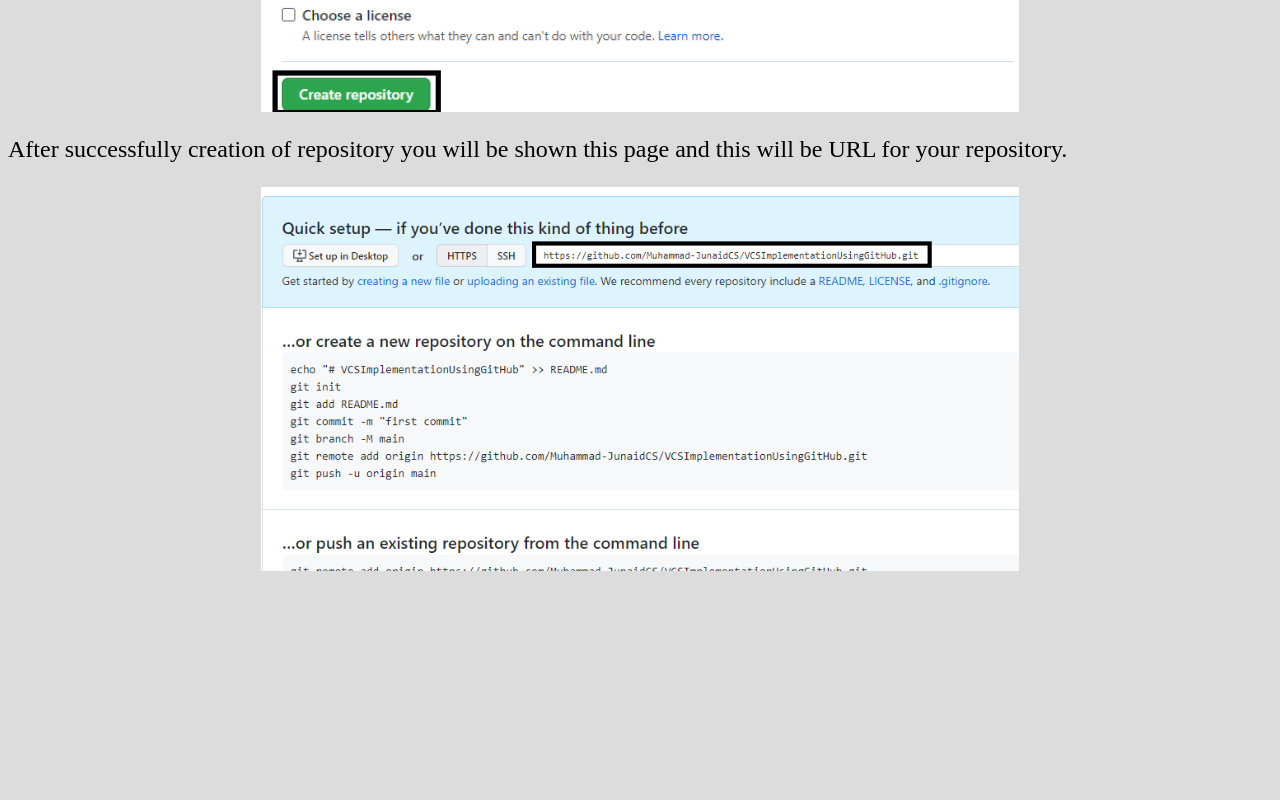
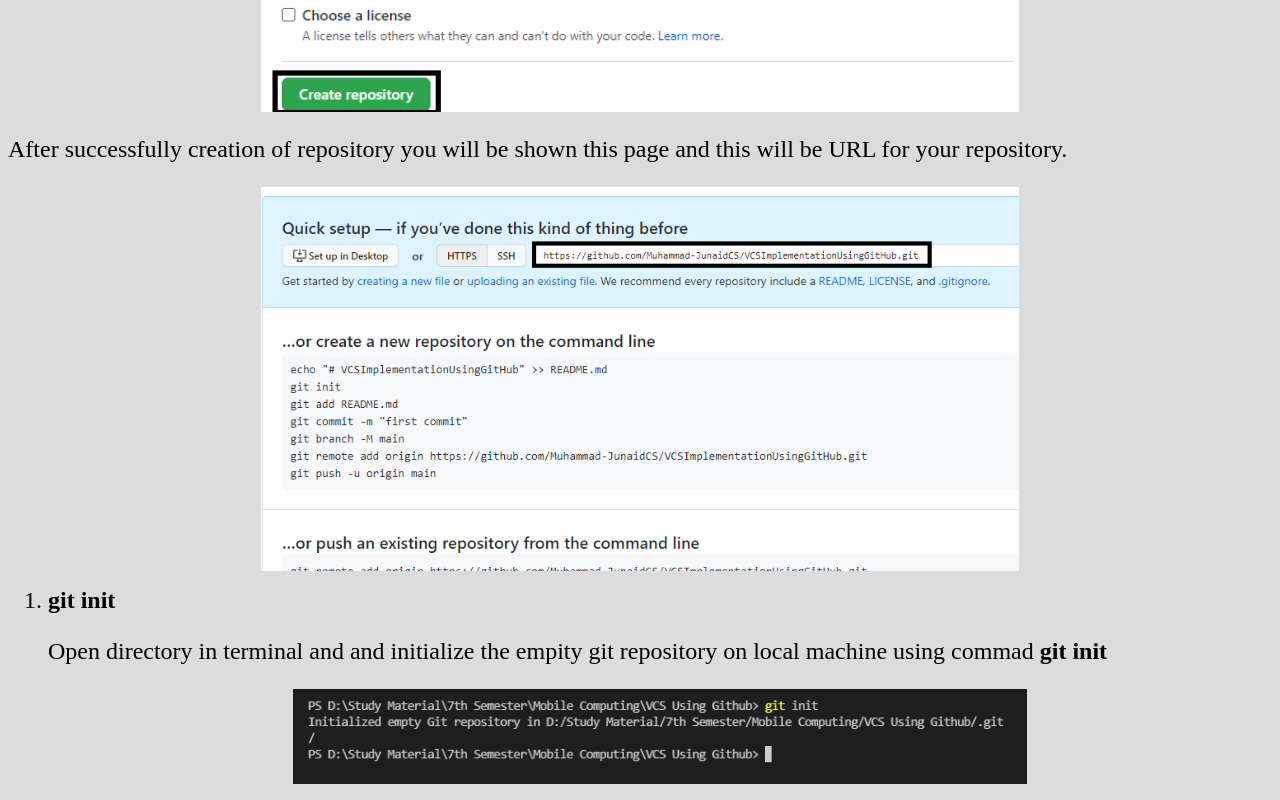
Before and after one commit to Muhammad-JunaidCS/VCSImplementationUsingGitHub, a plain HTML site: page index.html in a window 1280 px wide. Shown: the part 1748-2548 px from the top of the page. Before the commit the page ends 2327 px from the top, so only its background shows below. Drawn offline with Linux system fonts and the light colour scheme.

Commit message:
git init command added

```diff
--- a/index.html
+++ b/index.html
@@ -36,5 +36,11 @@
   </p>
   <img src="./Pictures/GitRepoCreationC.PNG" alt="GitRepoCreation" class="center">
  </body>
+ <ol>
+  <li><b>git init</b></li>
+  <p>Open directory in terminal and and initialize the empity git repository on local machine using commad <b>git init
+   </b></p>
+  <img src="./Pictures/GitInit.PNG" alt="GitInit" class="center">
+ </ol>
 
 </html>
--- a/main.css
+++ b/main.css
@@ -13,3 +13,7 @@ p{
  margin: 0px auto;
  display: block;
 }
+ol li {
+ font-size: x-large;
+ text-align: left;
+}
```
Also changed, not shown: Pictures/GitAdd.PNG (added), Pictures/GitCommit.PNG (added), Pictures/GitPush.PNG (added), Pictures/GitRemote.PNG (added).
